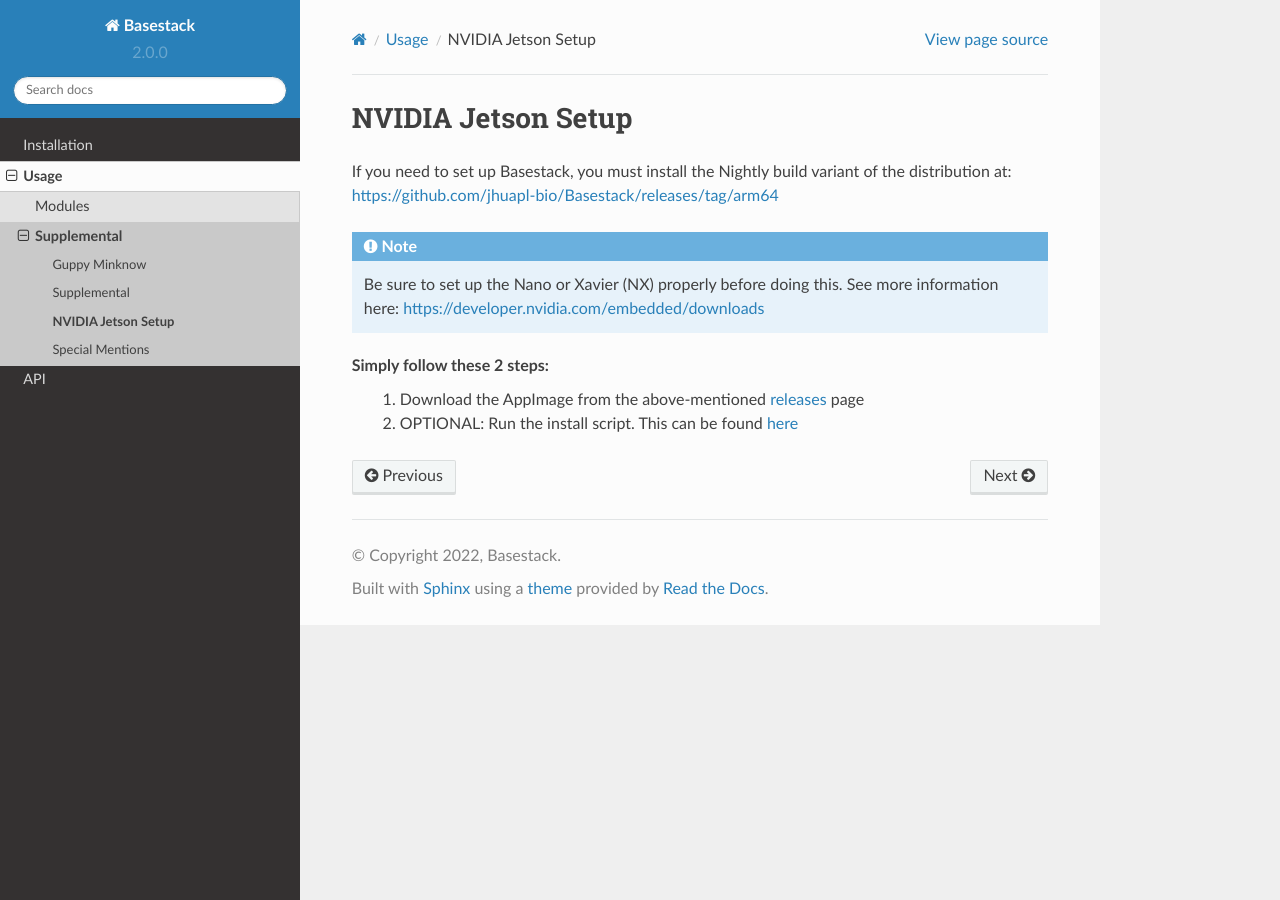
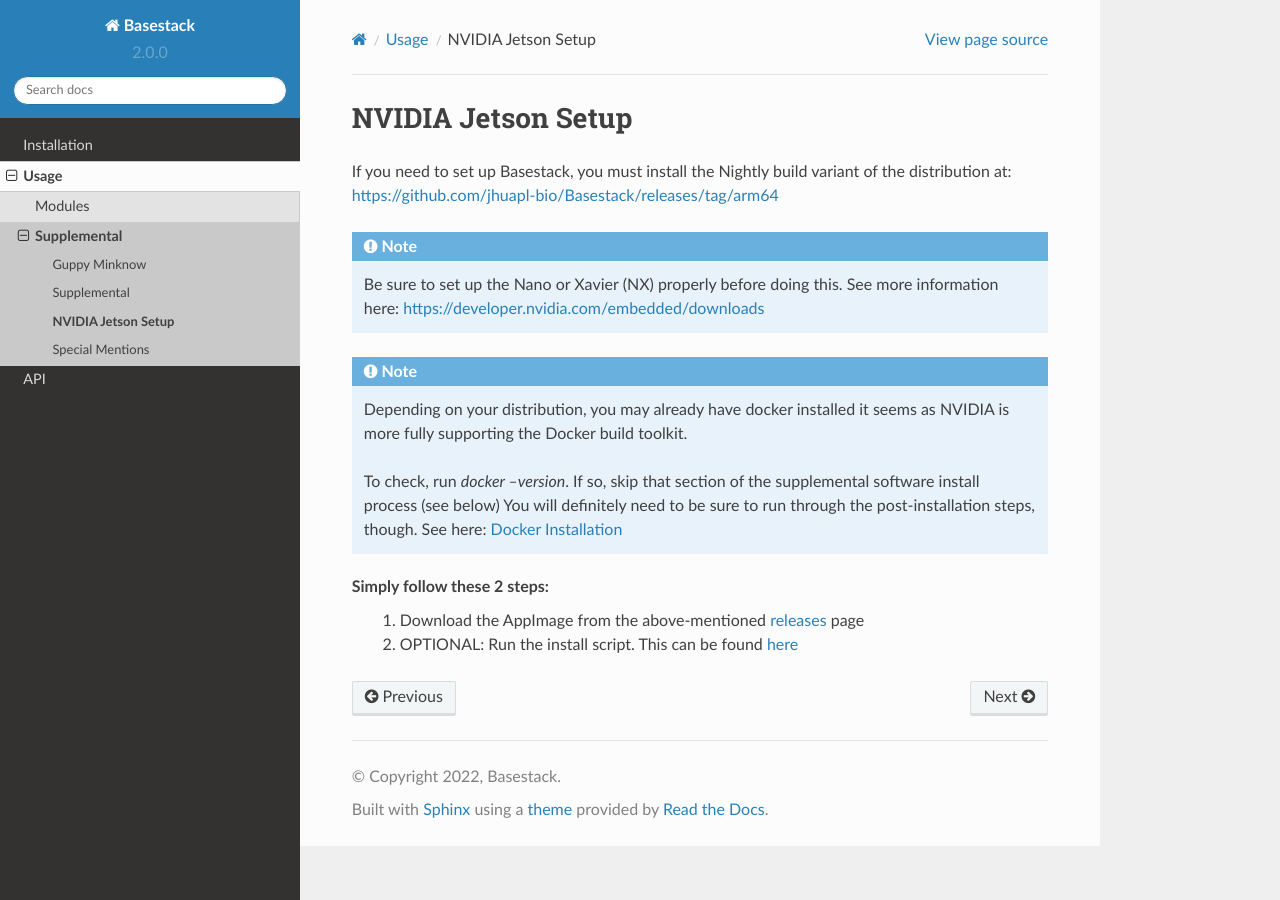
Before and after one commit to Merritt-Brian/BasestackWebsite, a Sphinx documentation site: the page built from docs/source/nvidia_jetson.rst, in a window 1280 px wide. Built offline with Sphinx 7.4.7 and the Read the Docs theme 2.0.0, drawn with Linux system fonts in a browser that asks for light colours.

Commit message:
update docker info

```diff
--- a/docs/source/linux_docker.rst
+++ b/docs/source/linux_docker.rst
@@ -49,6 +49,7 @@
 ^^^^^^^
 
 Choose **ONE** option
+
 
 - **A. Rootless** - RECOMMENDED
 	- https://docs.docker.com/engine/security/rootless/
--- a/docs/source/nvidia_jetson.rst
+++ b/docs/source/nvidia_jetson.rst
@@ -6,6 +6,11 @@
 
 .. note::
     Be sure to set up the Nano or Xavier (NX) properly before doing this. See more information here: https://developer.nvidia.com/embedded/downloads
+.. note::
+    Depending on your distribution, you may already have docker installed it seems as NVIDIA is more fully supporting the Docker build toolkit.
+
+    To check, run `docker --version`. If so, skip that section of the supplemental software install process (see below)
+    You will definitely need to be sure to run through the post-installation steps, though. See here: :ref:`linux_docker`
 
 
 
```
